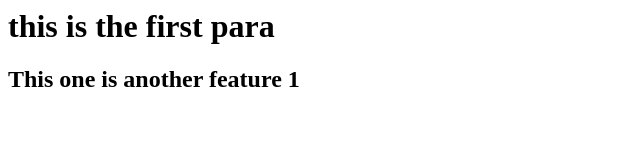
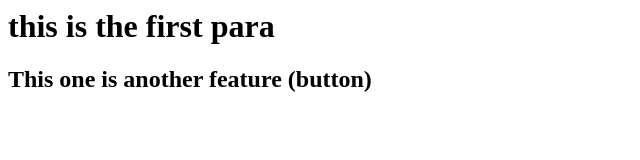
Before and after one commit to vishall24/localRepo, a plain HTML site: page index.html in a window 1280 px wide. Shown: the whole page, without its empty margins (0-640 px from the left). Drawn offline with Linux system fonts and the light colour scheme.

```diff
--- a/index.html
+++ b/index.html
@@ -1,3 +1,3 @@
 <h1>this is the first para</h1>
 
-<h2>This one is another feature 1</h2>
+<h2>This one is another feature (button)</h2>
```
